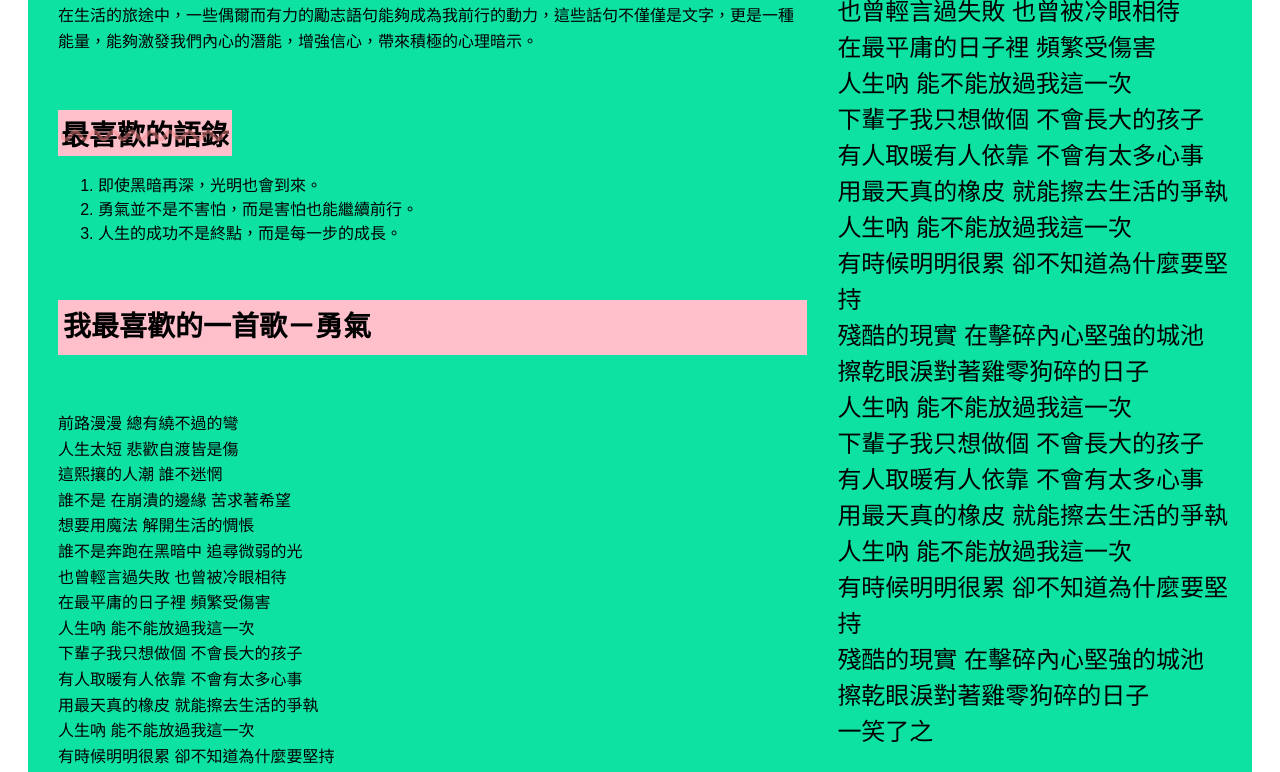
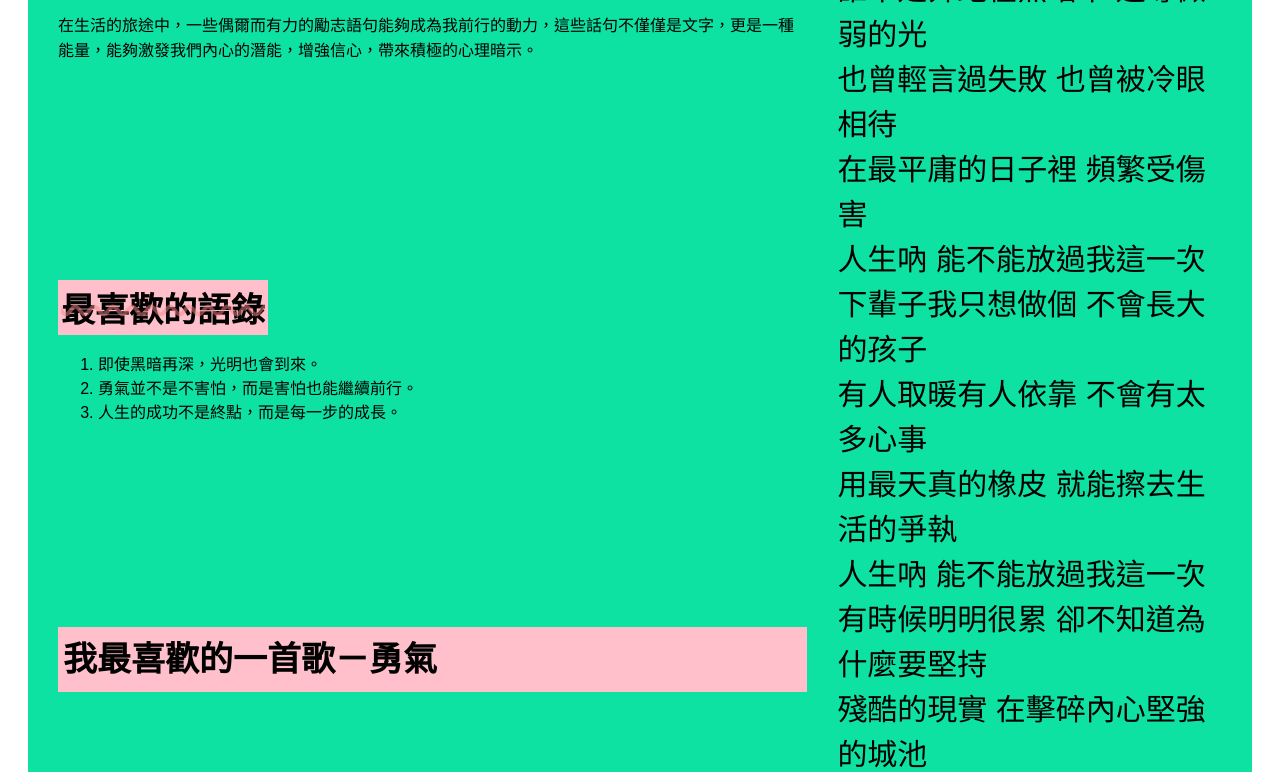
Before and after one commit to kz1070053-gg/htmlhomework12, a plain HTML site: page index.html in a window 1280 px wide. Shown: the part 689-1461 px from the top of the page. Drawn offline with Linux system fonts and the light colour scheme.

Commit message:
Update index.html

```diff
--- a/index.html
+++ b/index.html
@@ -50,7 +50,7 @@
       flex: 0 0 33.33%; /* 右半邊占據 1/3 寬度 */
       background-color: #0ee2a3; /* 可選的背景色 */
       border-radius: 0; /* 去掉圓角 */
-      font-size: 24px; /* 統一文字大小 */
+      font-size: 30px; /* 統一文字大小 */
       line-height: 1.5; /* 增加行距，讓文字更易讀 */
     }
     .section {
@@ -62,14 +62,14 @@
     .section h3 {
       background-color: pink;
       padding: 5px;
-      font-size: 28px;
+      font-size: 34px;
       margin: 0;
     }
     .wavy-strikethrough {
       background-color: pink;
       display: inline-block;
       font-weight: bold;
-      font-size: 28px;
+      font-size: 34px;
       padding: 3px;
       text-decoration-line: line-through;
       text-decoration-style: wavy;
```
